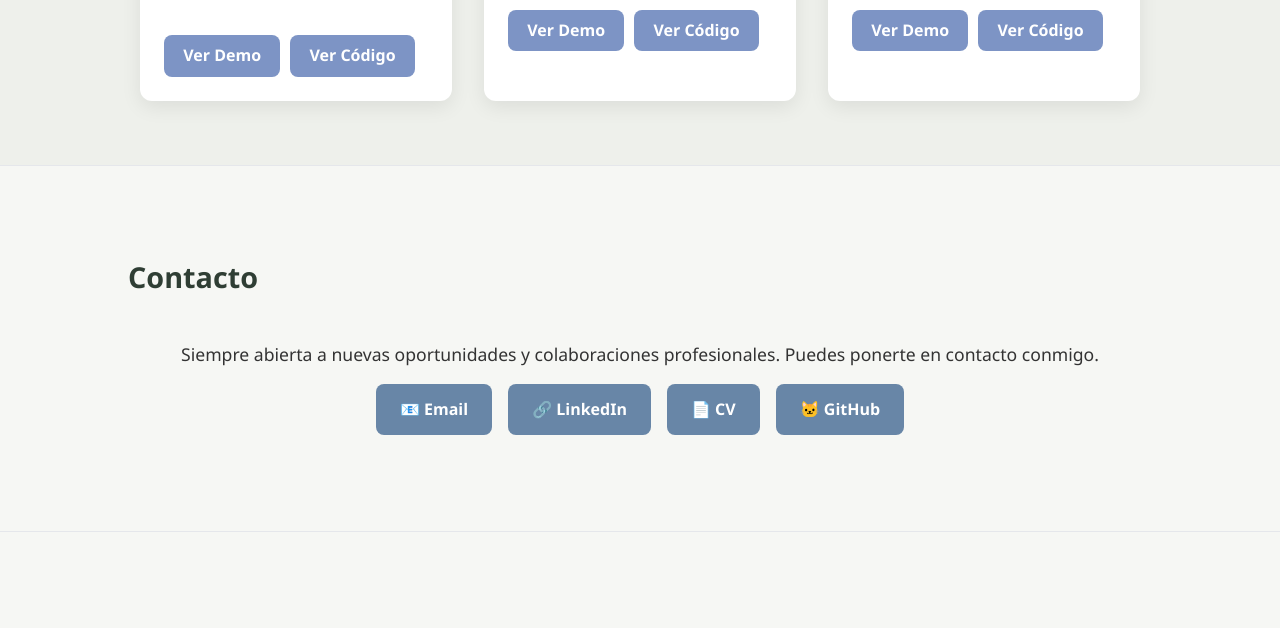
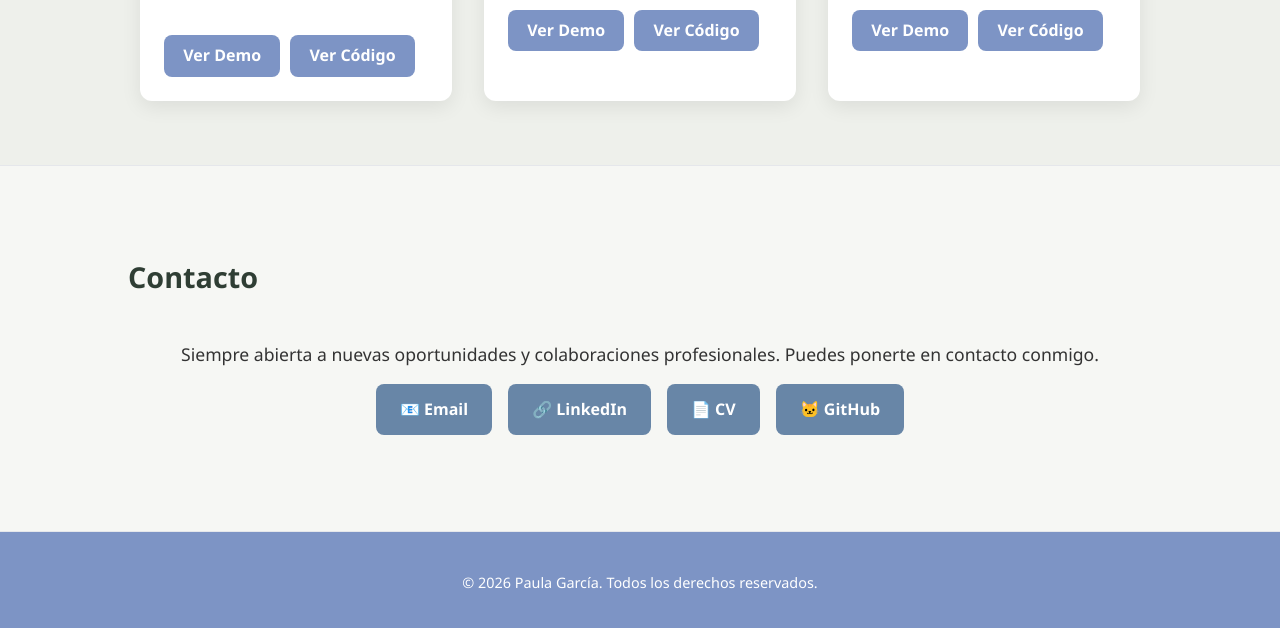
Before and after one commit to paula-gi/portfolio, a plain HTML site: page index.html in a window 1280 px wide. Shown: the part 2108-2736 px from the top of the page. Before the commit the page ends 2640 px from the top, so only its background shows below. Drawn offline with nearby package versions, Linux system fonts and the light colour scheme.

Commit message:
Add footer to portfolio

```diff
--- a/index.html
+++ b/index.html
@@ -205,6 +205,9 @@
 
   </div>
 </section>
+<footer class="footer">
+  <p>© 2026 Paula García. Todos los derechos reservados.</p>
+</footer>
 
   </main>
 
--- a/style.css
+++ b/style.css
@@ -327,6 +327,13 @@ header {
   transform: translateY(-2px);
 }
 
+.footer {
+  background-color: var(--color-primary);
+  color: white;
+  text-align: center;
+  padding: 1.5rem;
+  font-size: 0.9rem;
+}
 
 /*Responsive*/
 @media (max-width: 768px) {
```
